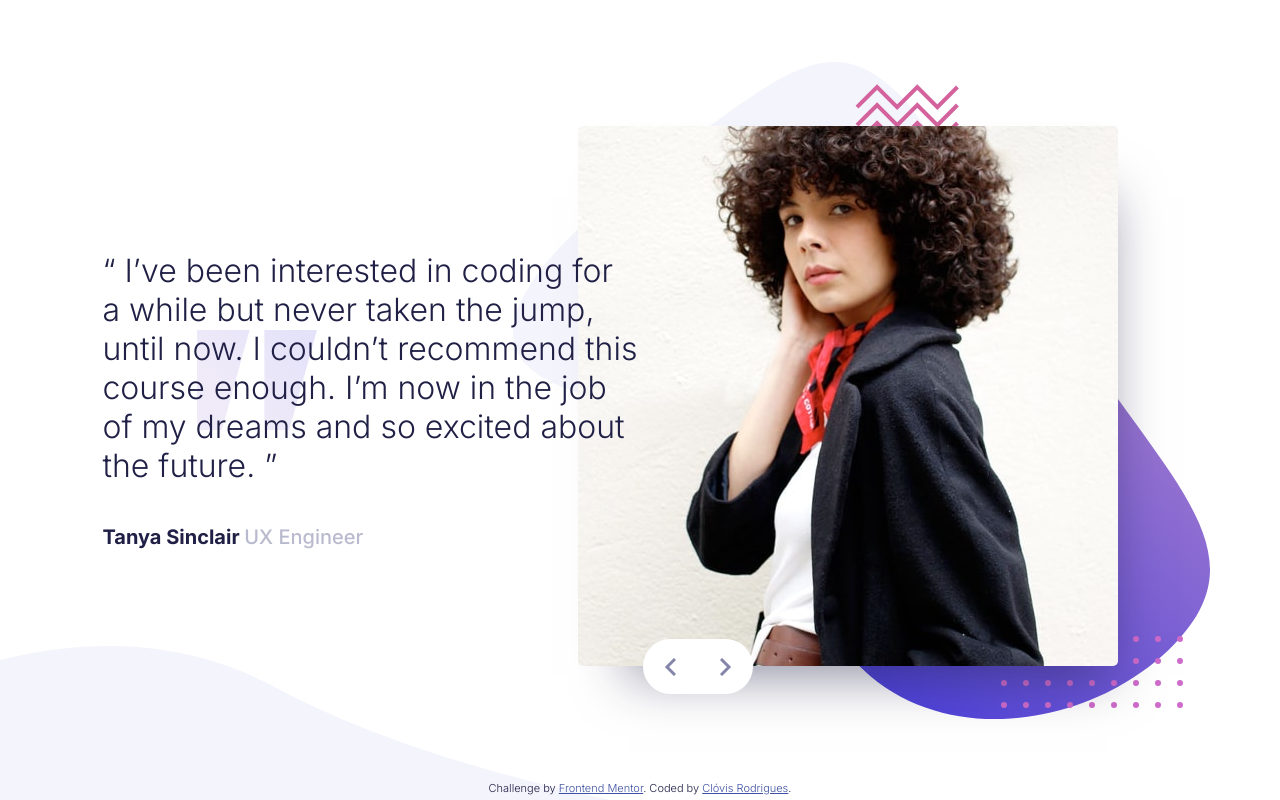
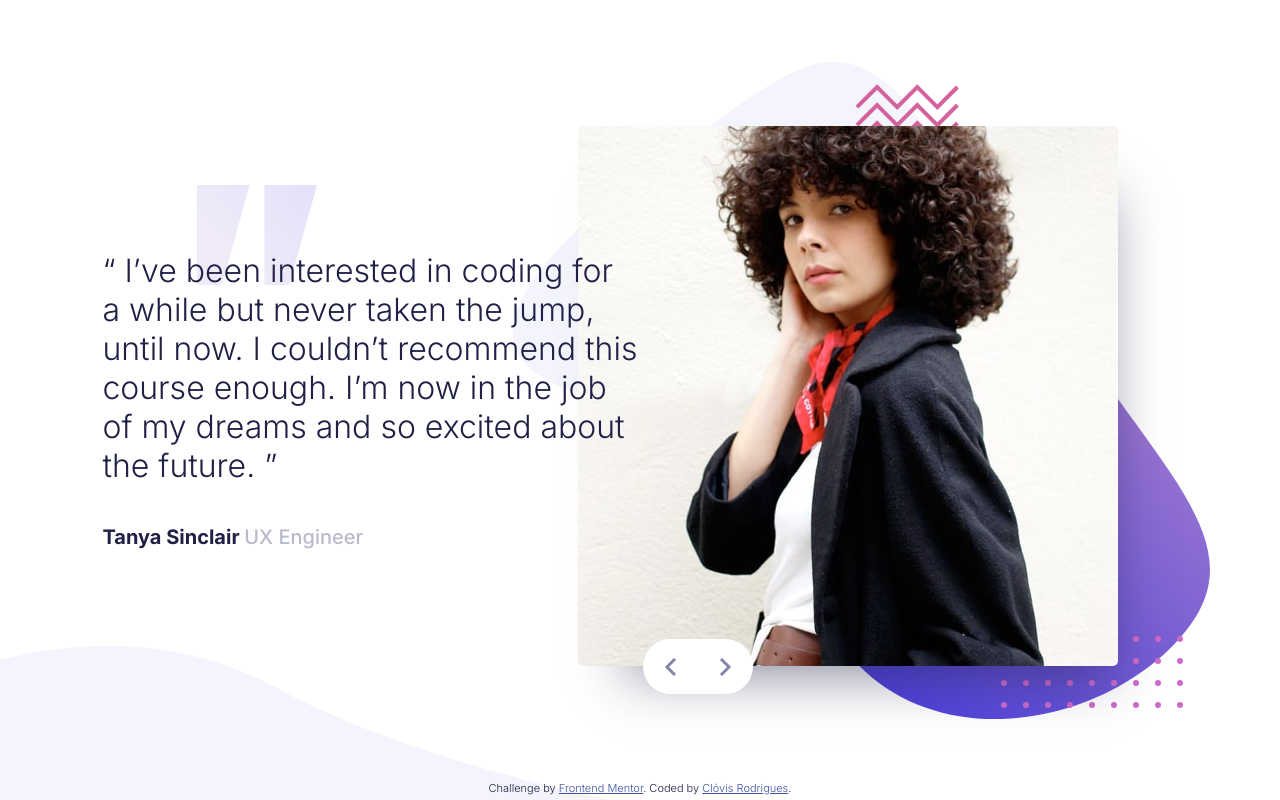
Before and after one commit to cloviswrodrigues/coding_bootcamp_testimonials_slider, a website: page frontend/index.html in a window 1280 px wide. Drawn offline with Linux system fonts and the light colour scheme.

Commit message:
fix pattern quote in desktop

```diff
--- a/frontend/scss/_component.scss
+++ b/frontend/scss/_component.scss
@@ -33,7 +33,7 @@
             height: 100px;
             position: absolute;
             z-index: -1;
-            top: 79px;
+            top: -66px;
             left: 95px;
         }
     }
```
Also changed, not shown: frontend/css/style.css.
